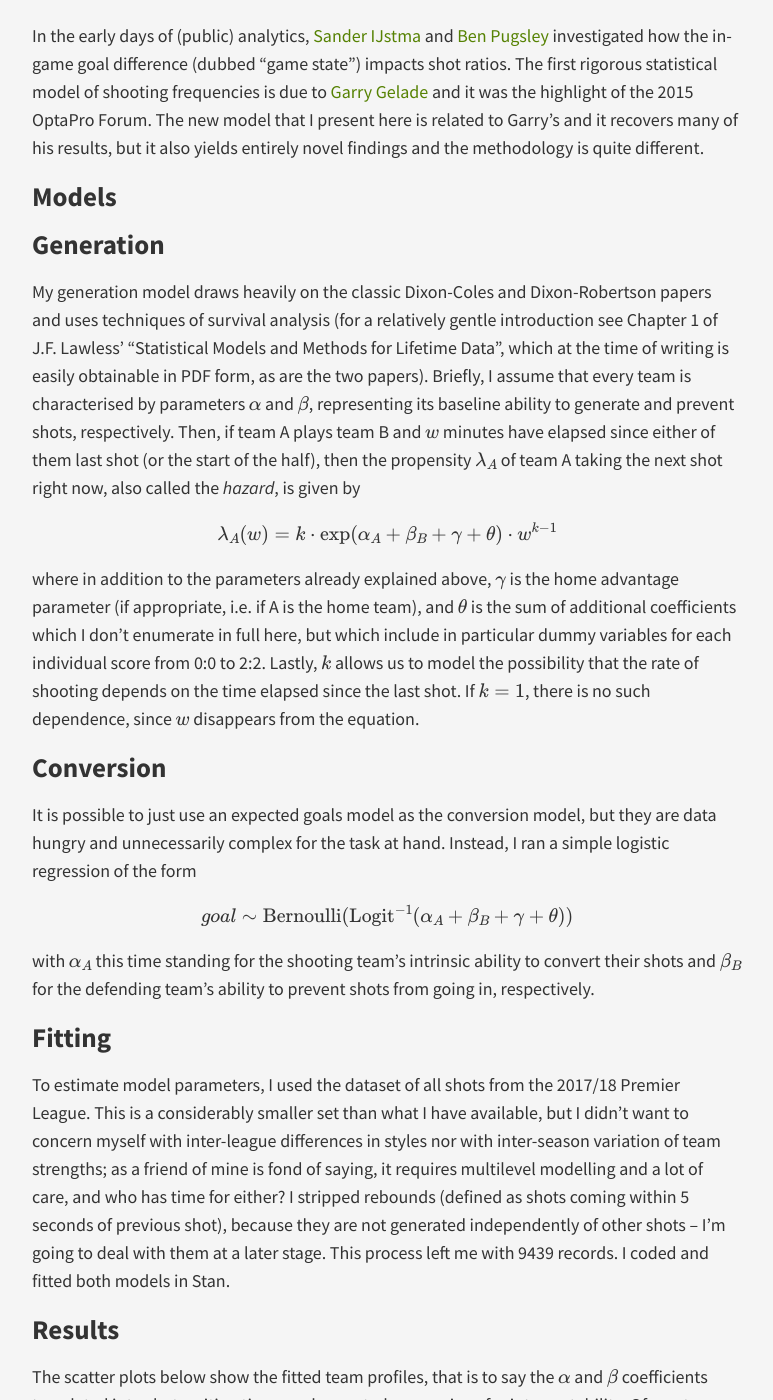
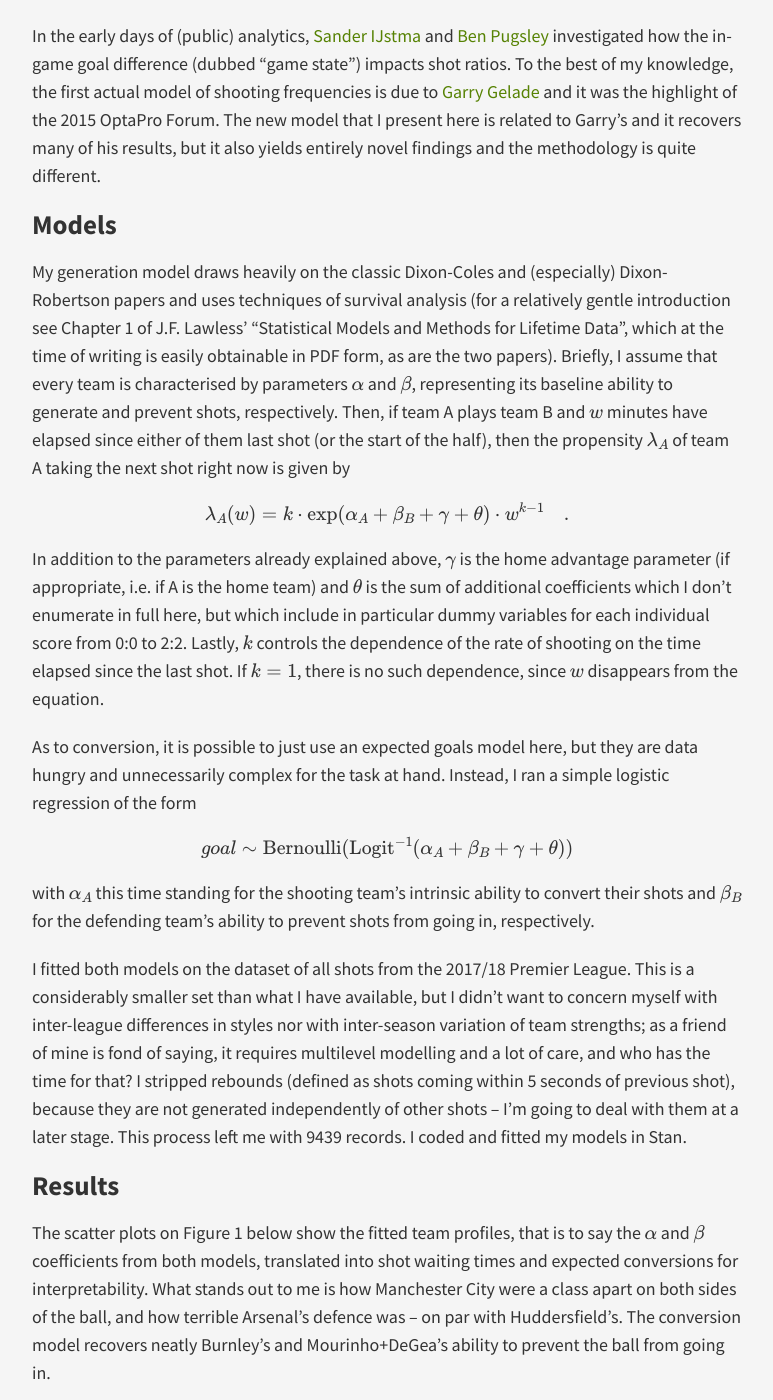
Before and after one commit to huffyhenry/huffyhenry.github.io, a Jekyll site: the page built from _posts/2018-10-21-rethinking-shots.md, in a window 1280 px wide and 1400 px high, scrolled down 398 px. Shown: the whole window, without its empty margins (253-1026 px from the left). Built offline with Jekyll 4.4.1, drawn with Linux system fonts in a browser that asks for light colours; formulas are drawn with MathJax 3; some of the changed text lies outside the part shown.

Commit message:
Polish the shot generation article

```diff
--- a/_posts/2018-10-21-rethinking-shots.md
+++ b/_posts/2018-10-21-rethinking-shots.md
@@ -16,18 +16,17 @@ In the early days of (public) analytics,
 [Sander IJstma](http://11tegen11.net/2013/03/16/the-next-step-in-football-analytics-game-states/)
 and [Ben Pugsley](https://statsbomb.com/2013/12/score-effects/)
 investigated how the in-game goal difference (dubbed "game state") impacts
-shot ratios. The first rigorous statistical model of shooting frequencies
-is due to [Garry Gelade](http://business-analytic.co.uk/blog/goals-change-games-the-effect-of-game-state-on-attack-intensity/)
+shot ratios. To the best of my knowledge, the first actual model of
+shooting frequencies is due to
+[Garry Gelade](http://business-analytic.co.uk/blog/goals-change-games-the-effect-of-game-state-on-attack-intensity/)
 and it was the highlight of the 2015 OptaPro Forum. The new model that I present here is
 related to Garry's and it recovers many of his results, but it also
 yields entirely novel findings and the methodology is quite different.
 
 # Models
 
-## Generation
-
 My generation model draws heavily on the classic Dixon-Coles and
-Dixon-Robertson papers and uses techniques of survival analysis (for a
+(especially) Dixon-Robertson papers and uses techniques of survival analysis (for a
 relatively gentle introduction see Chapter 1 of J.F. Lawless'
 "Statistical Models and Methods for Lifetime Data", which at the time
 of writing is easily obtainable in PDF form, as are the two
@@ -36,24 +35,22 @@ parameters $\alpha$ and $\beta$, representing its baseline ability to
 generate and prevent shots, respectively. Then, if team A plays team B
 and $w$ minutes have elapsed since either of them last shot (or the
 start of the half), then the propensity $\lambda_A$ of team A taking
-the next shot right now, also called the _hazard_, is given by
+the next shot right now is given by
 
 $$
-\lambda_A(w) = k\cdot \exp(\alpha_A + \beta_B + \gamma + \theta)\cdot w^{k-1}
+\lambda_A(w) = k\cdot \exp(\alpha_A + \beta_B + \gamma + \theta)\cdot w^{k-1} \quad .
 $$
 
-where in addition to the parameters already explained above, $\gamma$ is the
-home advantage parameter (if appropriate, i.e. if A is the home team), and
+In addition to the parameters already explained above, $\gamma$ is the
+home advantage parameter (if appropriate, i.e. if A is the home team) and
 $\theta$ is the sum of additional coefficients which I don't enumerate in full
 here, but which include in particular dummy variables for each individual score
-from 0:0 to 2:2. Lastly, $k$ allows us to model the possibility that the rate of
-shooting depends on the time elapsed since the last shot. If $k=1$, there is no such
+from 0:0 to 2:2. Lastly, $k$ controls the dependence of the rate of shooting
+on the time elapsed since the last shot. If $k=1$, there is no such
 dependence, since $w$ disappears from the equation.
 
-## Conversion
-
-It is possible to just use an expected goals model as the conversion
-model, but they are data hungry and unnecessarily complex for the task at hand.
+As to conversion, it is possible to just use an expected goals model here,
+but they are data hungry and unnecessarily complex for the task at hand.
 Instead, I ran a simple logistic regression of the form
 
 $$
@@ -64,35 +61,26 @@ with $\alpha_A$ this time standing for the shooting team's intrinsic
 ability to convert their shots and $\beta_B$ for the defending team's
 ability to prevent shots from going in, respectively.
 
-## Fitting
-
-To estimate model parameters, I used the dataset of all shots from the
+I fitted both models on the dataset of all shots from the
 2017/18 Premier League. This is a considerably smaller set than what I
 have available, but I didn't want to concern myself with inter-league
 differences in styles nor with inter-season variation of team
 strengths; as a friend of mine is fond of saying, it requires multilevel modelling and
-a lot of care, and who has time for either? I stripped rebounds (defined as
+a lot of care, and who has the time for that? I stripped rebounds (defined as
 shots coming within 5 seconds of previous shot), because they are not generated
 independently of other shots -- I'm going to deal with them at a later
-stage. This process left me with 9439 records. I coded and fitted both
+stage. This process left me with 9439 records. I coded and fitted my
 models in Stan.
 
 # Results
 
-The scatter plots below show the fitted team profiles, that is to say the
-$\alpha$ and $\beta$ coefficients translated into shot waiting times and
-expected conversions for interpretability. Of greater interest, however, are the
-estimates of the remaining parameters. The current score has a large effect on
-the shooting rate, and while the different exact winning (and drawing, and
-losing) scores are not statistically different from each other, the sorting is
-so perfect that I have no doubt that the estimates would separate with a bigger
-sample; in contrast, there was no discernible effect of scores on conversion
-probability. The home advantage parameter $\gamma$ is positive in the generation
-model, but zero or even very slightly negative in the conversion model (not
-shown). Lastly, in the generation model, the exponent $k$ fitted tightly to
-about 1.16 meaning that the longer the teams go without shooting, the more
-likely they become to take a shot, while the corresponding parameter in the
-conversion model was slightly negative, although not statistically different from zero.
+The scatter plots on Figure 1 below show the fitted team profiles, that is to say the
+$\alpha$ and $\beta$ coefficients from both models, translated into shot waiting times and
+expected conversions for interpretability. What stands out to me is how
+Manchester City were a class apart on both sides of the ball, and how
+terrible Arsenal's defence was -- on par with Huddersfield's. The conversion model
+recovers neatly Burnley's and Mourinho+DeGea's ability to prevent the ball
+from going in.
 
 <figure>
   <img src="assets/figures/shotgen_scatter.png" />
@@ -101,12 +89,23 @@ conversion model was slightly negative, although not statistically different fro
   </figcaption>
 </figure>
 
+Of greater interest, however, are the estimates of the remaining, team-independent parameters. The current score has a large effect on the shooting rate, and while the different exact winning (and drawing, and losing) scores are not statistically different from each other, the sorting is
+so perfect that I have no doubt that the estimates would separate with a bigger
+sample (Figure 2); in contrast, there was no discernible effect of scores on conversion
+probability (not shown). The home advantage parameter $\gamma$ is positive in the generation
+model, but zero or even very slightly negative in the conversion model.
+Lastly, in the generation model, the exponent $k$ fitted tightly to
+about 1.16 meaning that the longer the teams go without shooting, the more
+likely they become to take a shot, while the corresponding parameter in the
+conversion model was slightly negative, although not statistically different from zero.
+
 <figure>
   <img src="assets/figures/shotgen_scores.png" />
   <figcaption>
     Figure 2: Impact of the current score on shooting rates.
   </figcaption>
 </figure>
+
 
 # Conclusions
 
@@ -116,3 +115,6 @@ we learnt the following:
 * Current score has a large effect on shooting rate but very small or no effect on conversion probability
 * Home field advantage is realised by the quantity and not quality of shots
 * The longer the game goes on without a shot, the more likely the teams are to shoot, and the worse shots they take
+
+I hope that these results, if not all of them entirely novel, are going to
+spark renewed interest in foundational modelling of football.
```
Also changed, not shown: other parts of _posts/2018-10-21-rethinking-shots.md (+2 -2 lines).
